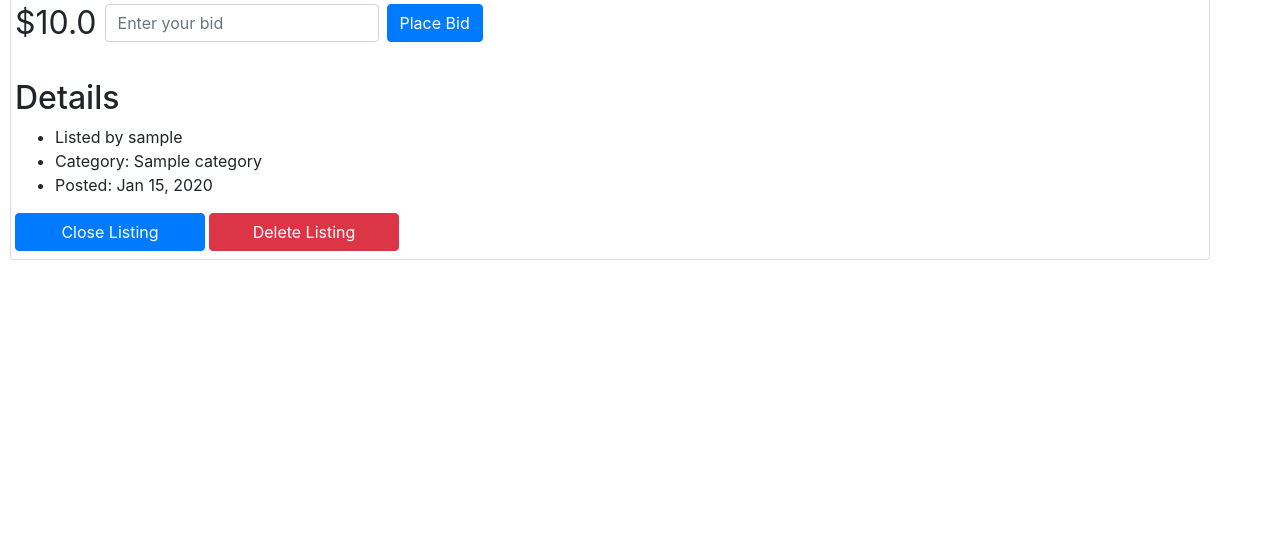
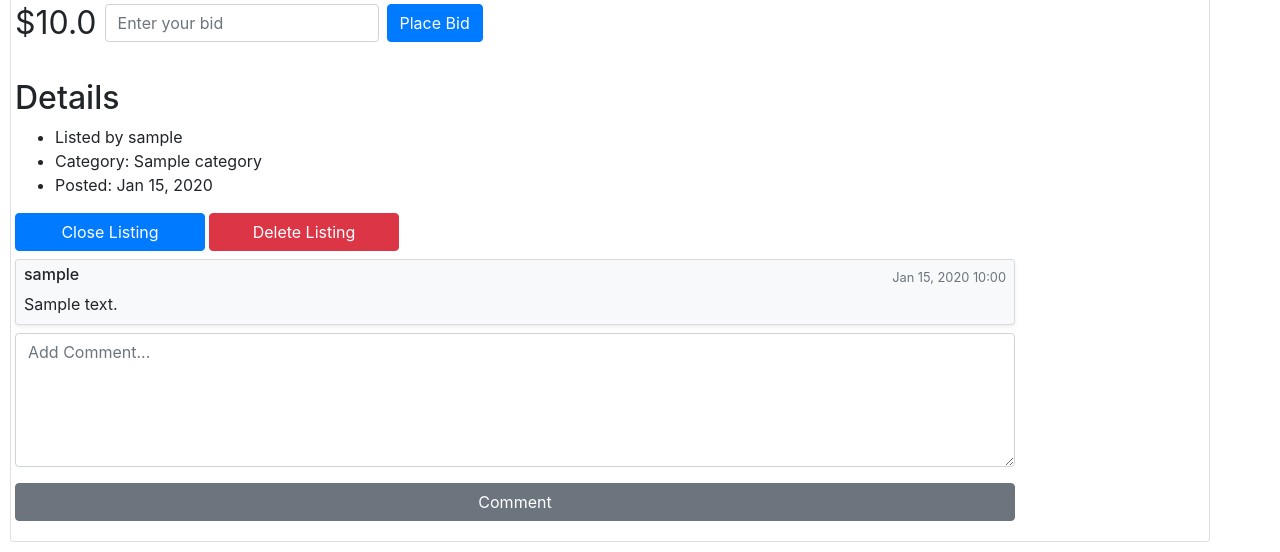
Before and after one commit to SebastianHpe/commerce, a Django app: page /listing/1/ in a window 1280 px wide. Shown: the part 739-1291 px from the top of the page. Before the commit the page ends 999 px from the top, so only its background shows below. Run offline with Django 3.2, Linux system fonts and the light colour scheme; a user stored in the database is signed in; tables that the repository leaves empty hold one stand-in row (values such as "Sample post"); grey boxes marked "Sample" are stand-in pictures; some libraries are stand-ins or nearby versions.

Commit message:
feat: Add comment feature

```diff
--- a/auctions/forms.py
+++ b/auctions/forms.py
@@ -1,8 +1,8 @@
 from django import forms
-from .models import Listing, Bid
+from .models import Listing, Bid, Comment
 
 from crispy_forms.helper import FormHelper
-from crispy_forms.layout import Layout, Field, Submit
+from crispy_forms.layout import Layout, Field, Submit, Div
 
 
 class NewListingForm(forms.ModelForm):
@@ -68,3 +68,20 @@ class NewBidForm(forms.ModelForm):
         if self.user == self.listing.author:
             self.add_error("price", "You cannot bid on your own listing.")
         return cleaned_data
+
+class NewCommentForm(forms.ModelForm):
+    class Meta:
+        model = Comment
+        fields = ["content"]
+        labels = {"content": ""}
+
+        widgets = {
+            "content": forms.Textarea(
+                attrs={
+                    "rows": 5,
+                    "placeholder": "Add Comment...",
+                    "class": "form-control",
+                    "style": "max-width: 1000px",
+                }
+            )
+        }
--- a/auctions/models.py
+++ b/auctions/models.py
@@ -53,6 +53,7 @@ class Listing(models.Model):
 class Comment(models.Model):
     content = models.TextField()
     author = models.ForeignKey(User, on_delete=models.CASCADE)
+    date_posted = models.DateTimeField(auto_now_add=True)
     listing = models.ForeignKey(
             Listing, on_delete=models.CASCADE, related_name="comments", null=True
         )
--- a/auctions/templates/auctions/detail.html
+++ b/auctions/templates/auctions/detail.html
@@ -59,8 +59,8 @@
         <!-- Bid Form -->
         <form method="POST" class="d-flex align-items-center gap-2 mb-0">
             {% csrf_token %}
-            {{ form.price|as_crispy_field }}
-            <button type="submit" class="btn btn-primary ml-2 mb-3">Place Bid</button>
+            {{ bid_form.price|as_crispy_field }}
+            <button type="submit" name="submit_bid" class="btn btn-primary ml-2 mb-3">Place Bid</button>
         </form>
     </div>
     {% endif %}
@@ -91,6 +91,27 @@
         </button>
     </div>
     {% endif %}
+
+    {% for comment in comments %}
+    <div class="card mb-2 shadow-sm {% if comment.author == request.user %}bg-light{% endif %}" style="width: 1000px;">
+        <div class="card-body p-2">
+            <div class="d-flex justify-content-between align-items-center mb-1">
+            <!-- Author -->
+            <h6 class="card-subtitle mb-0 fw-bold">{{ comment.author }}</h6>
+            <!-- Date -->
+            <small class="text-muted">{{ comment.date_posted|date:"M d, Y H:i" }}</small>
+            </div>
+            <!-- Content -->
+            <p class="card-text mb-0">{{ comment.content }}</p>
+        </div>
+    </div>
+    {% endfor %}
+
+    <form method="POST" class="d-flex flex-column gap-2 mb-3" style="width: 1000px;">
+        {% csrf_token %}
+        {{ comment_form|crispy }}
+        <button type="submit" name="submit_comment" class="btn btn-secondary mb-1">Comment</button>
+    </form>
 
     <!-- Close Modal -->
     <div class="modal fade" id="closeModal" tabindex="-1" aria-labelledby="closeModalLabel" aria-hidden="true">
--- a/auctions/views.py
+++ b/auctions/views.py
@@ -6,8 +6,8 @@ from django.http import HttpResponseRedirect, HttpResponseForbidden
 from django.shortcuts import render, redirect, get_object_or_404
 from django.urls import reverse
 
-from .forms import NewListingForm, NewBidForm
-from .models import User, Listing, Category
+from .forms import NewListingForm, NewBidForm, NewCommentForm
+from .models import User, Listing, Category, Comment
 
 
 def index(request):
@@ -149,25 +149,40 @@ def create(request):
 @login_required
 def listing_detail(request, id):
     listing = get_object_or_404(Listing, id=id)
+    comments = Comment.objects.filter(listing=listing).order_by("-date_posted")
 
     if request.method == "POST":
-        form = NewBidForm(request.POST, user=request.user, listing=listing)
-        if form.is_valid():
-            new_bid = form.save(commit=False)
-            new_bid.bidder = request.user
-            new_bid.listing = listing
-            new_bid.save()
-            messages.success(request, "Bid successful!")
-            return HttpResponseRedirect(reverse("listing_detail", args=[id]))
+        if "submit_bid" in request.POST:
+            bid_form = NewBidForm(request.POST, user=request.user, listing=listing)
+            if bid_form.is_valid():
+                new_bid = bid_form.save(commit=False)
+                new_bid.bidder = request.user
+                new_bid.listing = listing
+                new_bid.save()
+                messages.success(request, "Bid successful!")
+
+        elif "submit_comment" in request.POST:
+            comment_form = NewCommentForm(request.POST)
+            if comment_form.is_valid():
+                new_comment = comment_form.save(commit=False)
+                new_comment.author = request.user
+                new_comment.listing = listing
+                new_comment.save()
+                messages.success(request, "Comment added.")
+        return HttpResponseRedirect(reverse("listing_detail", args=[id]))
+
     else:
-        form = NewBidForm(user=request.user, listing=listing)
+        bid_form = NewBidForm(user=request.user, listing=listing)
+        comment_form = NewCommentForm()
 
     return render(
         request,
         "auctions/detail.html",
         {
-            "form": form,
+            "bid_form": bid_form,
+            "comment_form": comment_form,
             "listing": listing,
+            "comments": comments,
         },
     )
 
```
Also changed, not shown: README.md, auctions/migrations/0014_comment_date_posted.py (added).
